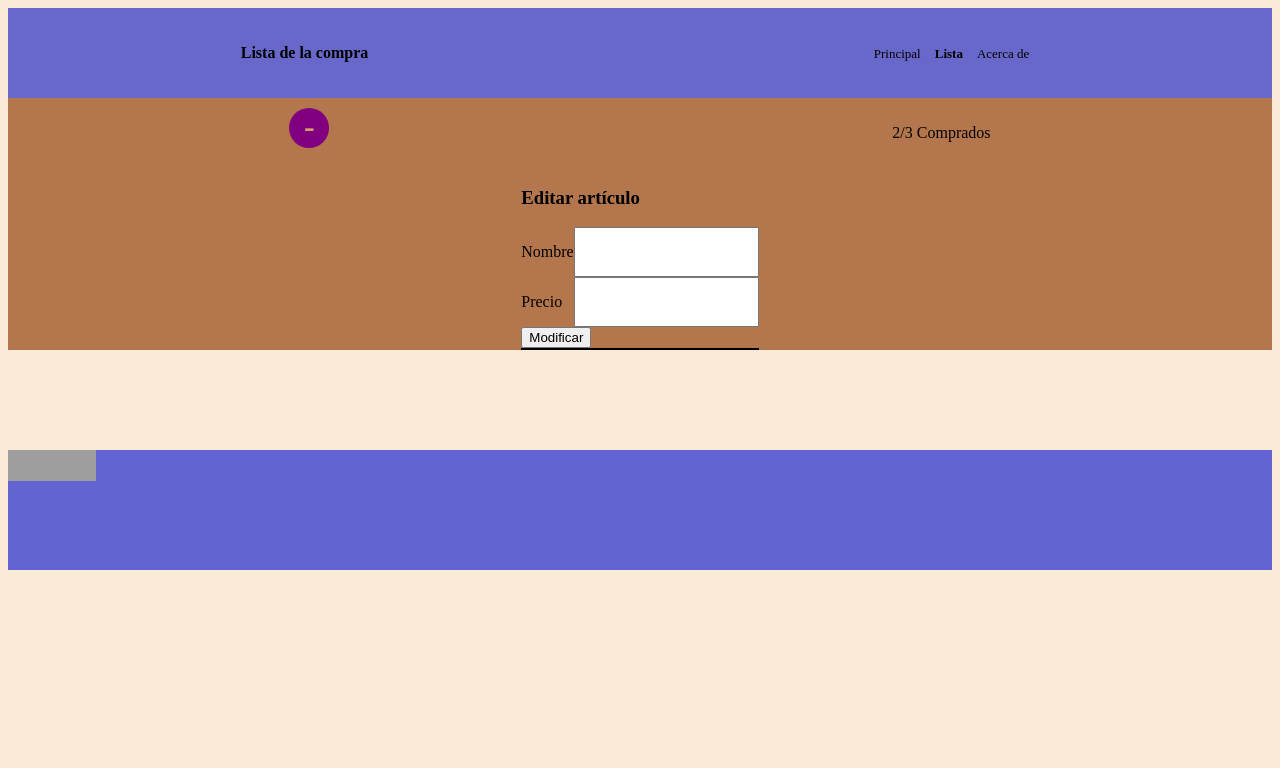
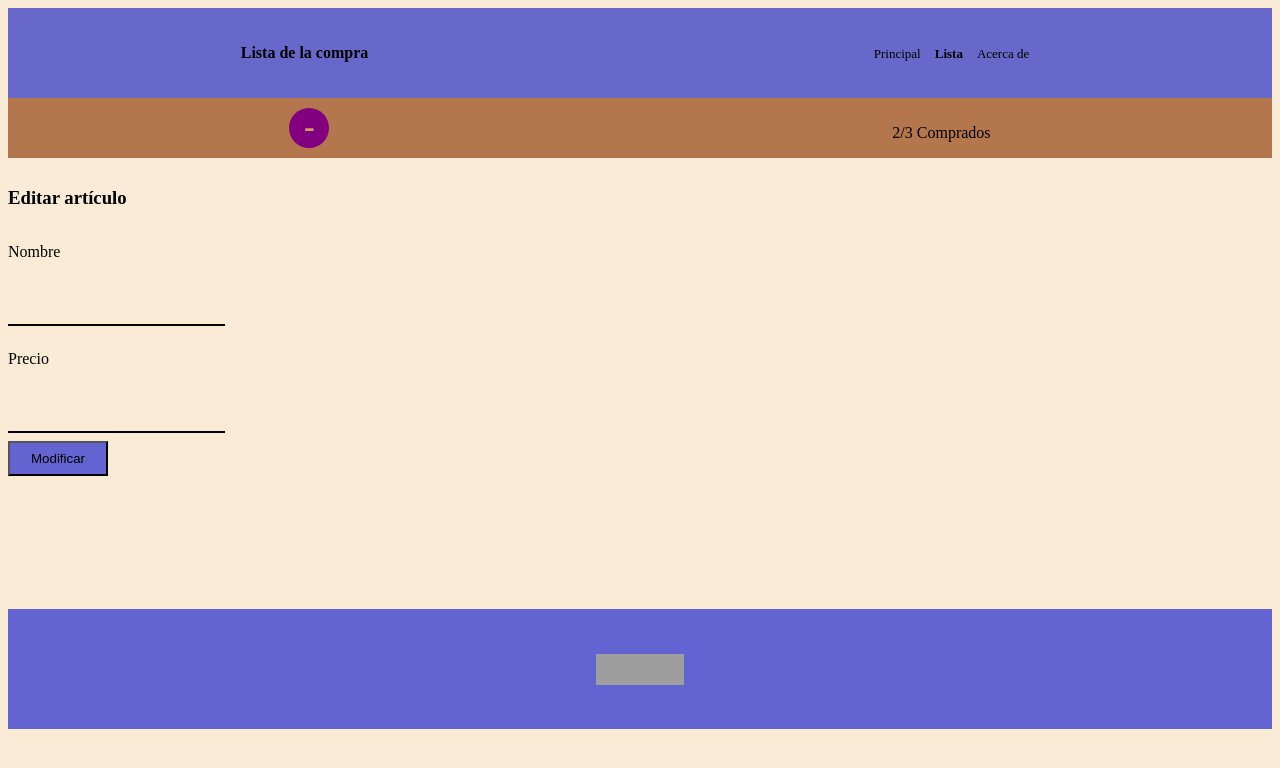
Before and after one commit to Ryanleary9/202301-W1CH3-Ryan-Leary, a website: page form.html in a window 1280 px wide. Drawn offline with Linux system fonts and the light colour scheme; grey boxes are pictures that could not be loaded.

Commit message:
Added some css features to css file

```diff
--- a/form.html
+++ b/form.html
@@ -26,18 +26,19 @@
     <p>2/3 Comprados</p>
   </section>
 
-  <section>
+  <section id="section2">
     <span>
       <h3>Editar artículo</h3>
       <form>
         <div>
           <p>Nombre</p>
-          <input type="text">
         </div>
+        <input type="text">
+
         <div>
           <p>Precio</p>
-          <input type="text">
         </div>
+        <input type="text">
         <button type="submit">Modificar</button>
       </form>
     </span>
--- a/style.css
+++ b/style.css
@@ -60,12 +60,13 @@ form p {
   text-align: right;
 }
 
-form {
+article form {
   border-bottom: 2px solid black;
 }
 
 article h2 {
   text-align: right;
+  padding-bottom: 151px;
 }
 
 form div {
@@ -81,3 +82,46 @@ footer {
   margin-top: 100px;
   background-color: rgb(99, 99, 209);
 }
+
+#section2,
+#section2 p {
+  background-color: antiquewhite;
+  display: flex;
+  justify-content: left;
+}
+
+input[type="text"] {
+  width: 100%;
+  padding: 12px 20px;
+  margin: 8px 0;
+  box-sizing: border-box;
+  border: none;
+  border-bottom: 2px solid black;
+  background-color: antiquewhite;
+}
+
+button {
+  height: 35px;
+  width: 100px;
+  background-color: rgb(99, 99, 209);
+}
+footer p {
+  text-align: center;
+  padding-top: 45px;
+}
+
+span {
+  padding-bottom: 33px;
+}
+
+label {
+  text-decoration: line-through;
+}
+
+article div:hover {
+  color: orange;
+}
+
+#sugar {
+  text-decoration: none;
+}
```
Also changed, not shown: index.html (+3 -8 lines).
